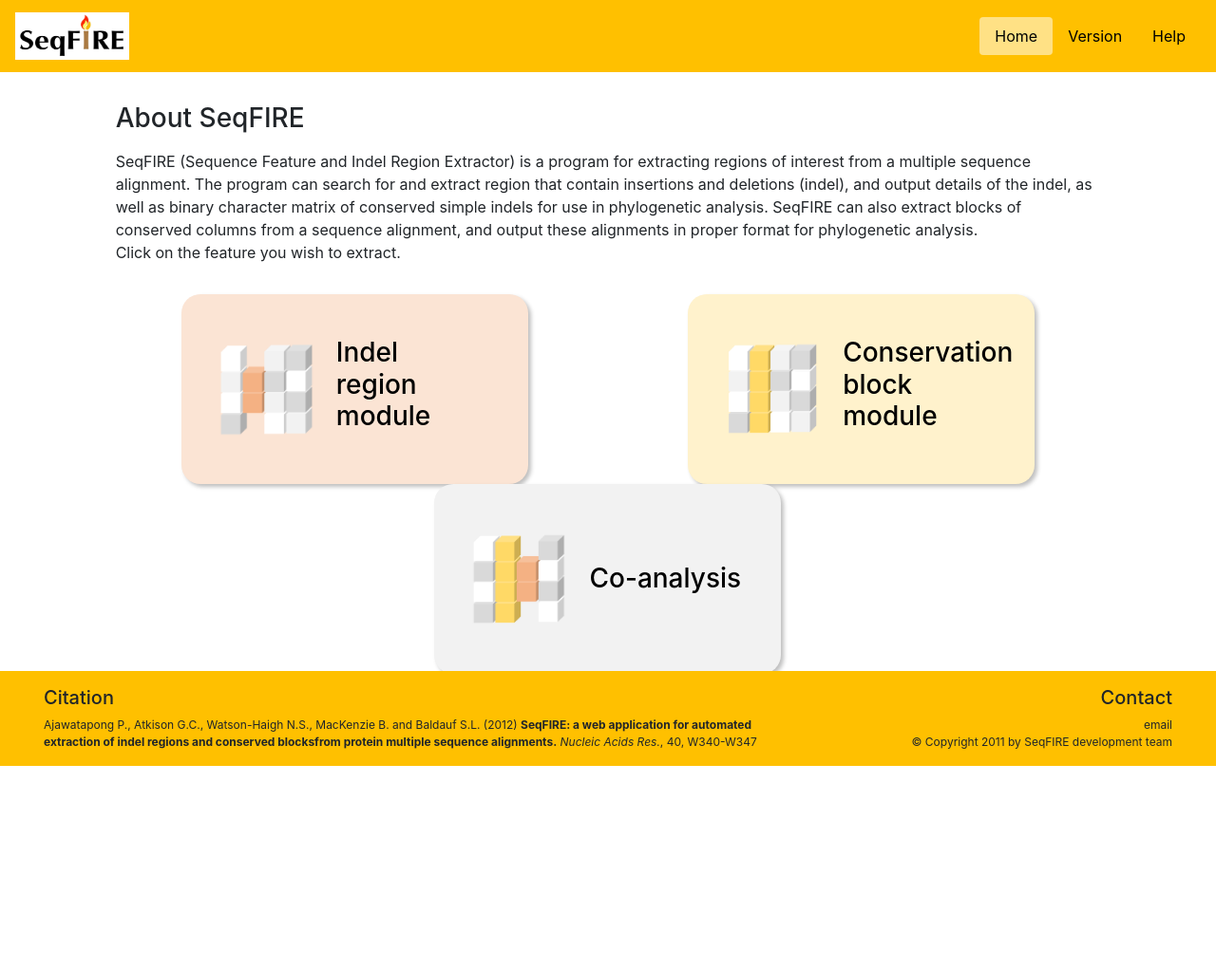
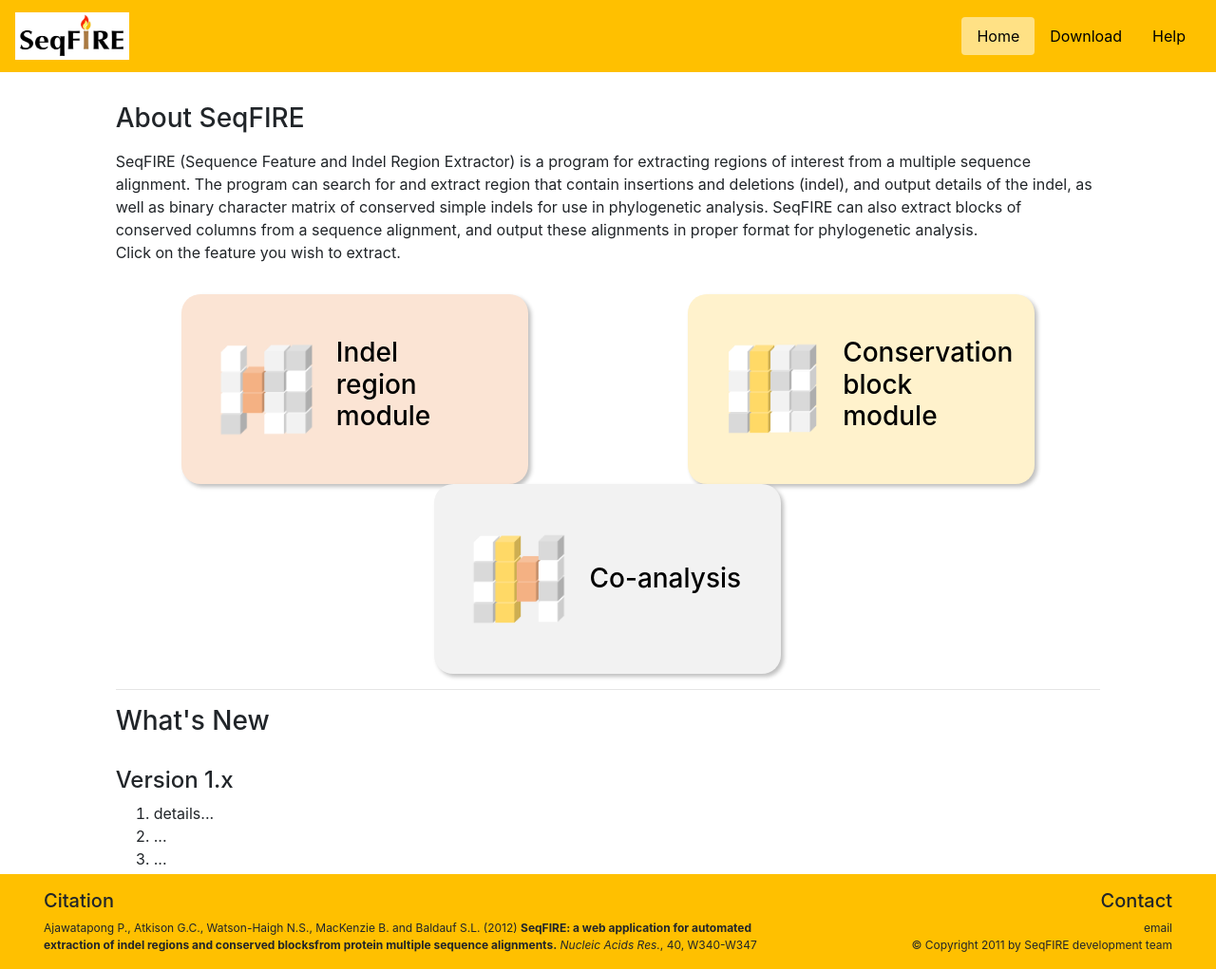
Before and after one commit to ntnkob/seqFIre2021, a Flask app: page / in a window 1280 px wide. Shown: the whole page at 95% size. Before the commit the page ends 807 px from the top, so only its background shows below. Run offline with Flask 2, Linux system fonts and the light colour scheme; some libraries are stand-ins or nearby versions.

Commit message:
Quickfix - Update navigation bar menu - Move version history to index page

```diff
--- a/app/templates/base.html
+++ b/app/templates/base.html
@@ -64,7 +64,7 @@
         </a>
         <ul class="nav nav-pills my-2">
             {{ render_nav_item('index', 'Home', use_li = True) }}
-            {{ render_nav_item('version_history', "Version", badge = "v.2.21", use_li = True) }}
+            {{ render_nav_item('version_history', "Download", use_li = True) }}
             {{ render_nav_item('help', "Help", use_li = True) }}
         </ul>
     </nav>
--- a/app/templates/index.html
+++ b/app/templates/index.html
@@ -79,5 +79,14 @@
     </div>
 </div>
 <hr>
+<h3>What's New</h3><br>
+
+<h4>Version 1.x</h4>
+<ol>
+    <li>details...</li>
+    <li>...</li>
+    <li>...</li>
+    <li>...</li>
+</ol>
 
 {% endblock %}
```
Also changed, not shown: app/templates/version_history.html (+0 -8 lines).
